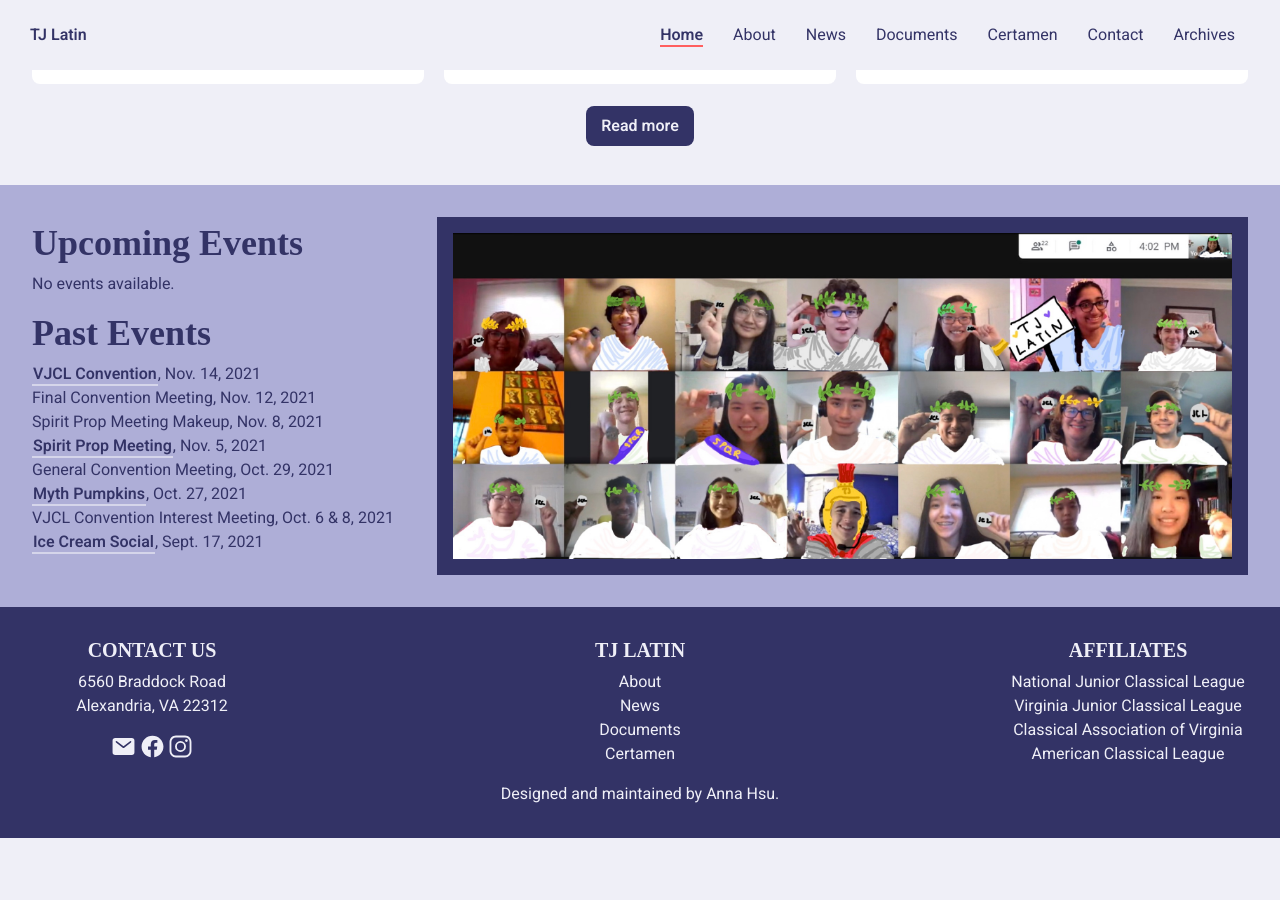
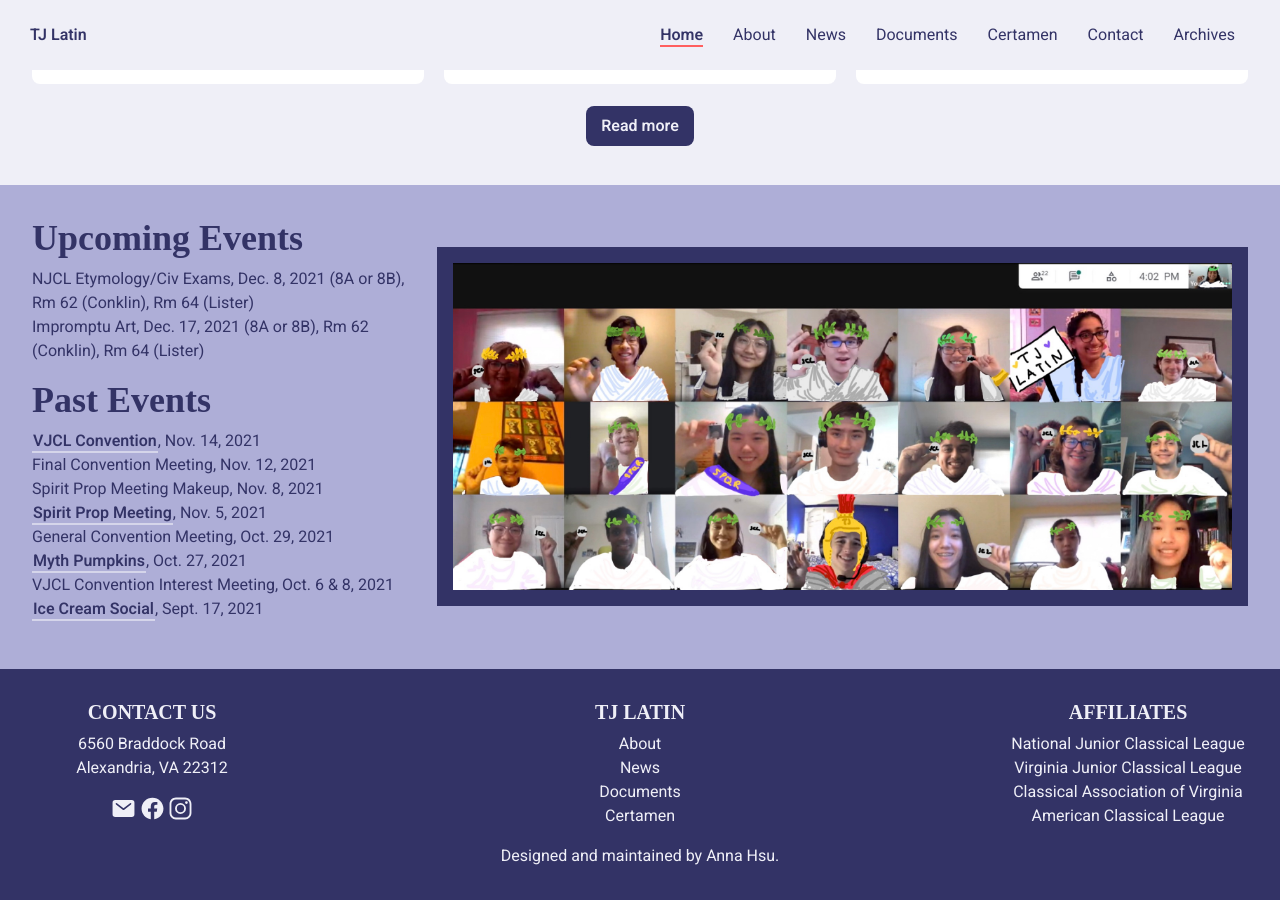
Before and after one commit to TJLatin/website, a Jekyll site: the page built from index.html, in a window 1280 px wide and 900 px high, scrolled down 1196 px. Built offline with Jekyll 4.4.1, drawn with Linux system fonts in a browser that asks for light colours; some web fonts are replaced; before the commit the page ends 2034 px from its top, so only the background shows below that.

Commit message:
dec events update (#9)

```diff
--- a/Gemfile
+++ b/Gemfile
@@ -25,3 +25,6 @@ end
 
 # Performance-booster for watching directories on Windows
 gem "wdm", "~> 0.1.1", :platforms => [:mingw, :x64_mingw, :mswin]
+
+
+gem "webrick", "~> 1.7"
--- a/_data/events.yml
+++ b/_data/events.yml
@@ -1,4 +1,10 @@
 upcoming_events:
+  - name: NJCL Etymology/Civ Exams
+    date: Dec. 8, 2021 (8A or 8B)
+    loc: Rm 62 (Conklin), Rm 64 (Lister)
+  - name: Impromptu Art
+    date: Dec. 17, 2021 (8A or 8B)
+    loc: Rm 62 (Conklin), Rm 64 (Lister)
 
 past_events:
   - name: VJCL Convention
```
Also changed, not shown: Gemfile.lock.
